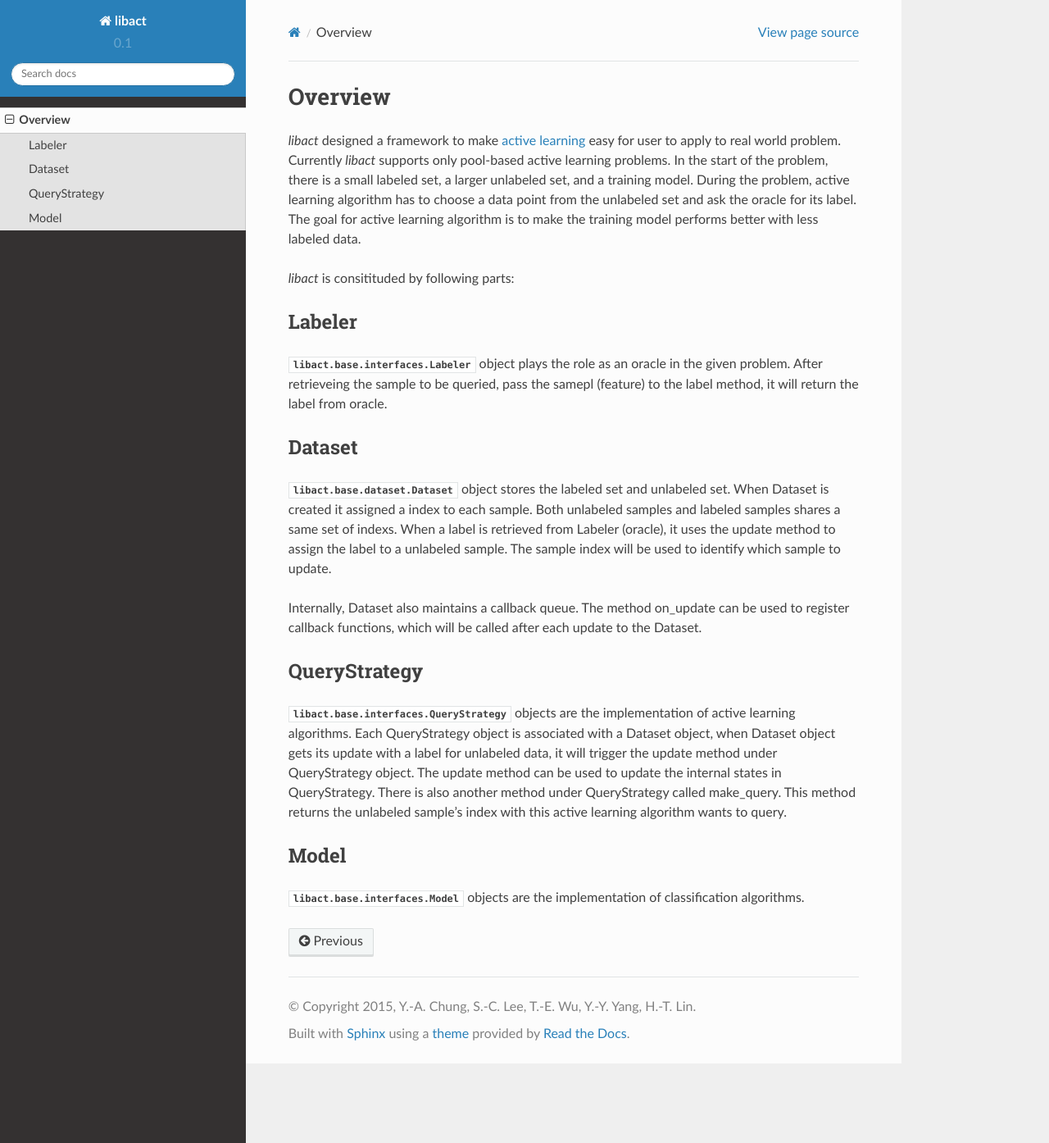
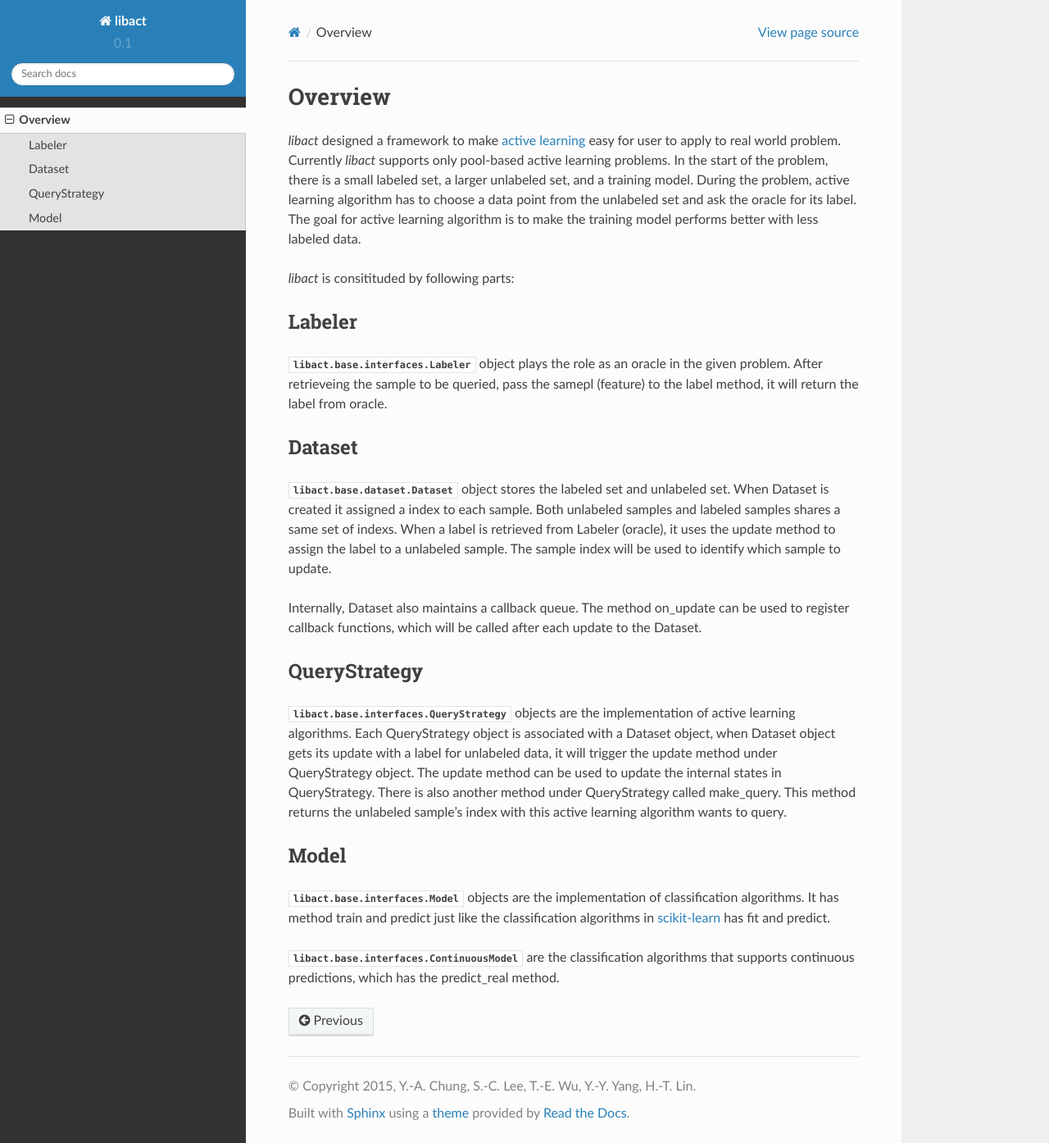
Before and after one commit to ntucllab/libact, a Sphinx documentation site: the page built from docs/overview.rst, in a window 1280 px wide and 1394 px high. Shown: the whole window at 82% size. Built offline with Sphinx 7.4.7 and the Read the Docs theme 2.0.0, drawn with Linux system fonts in a browser that asks for light colours.

Commit message:
more polish on the contents

```diff
--- a/docs/index.rst
+++ b/docs/index.rst
@@ -8,12 +8,12 @@ libact: Pool-based Active Learning in Python
 
 `libact` is a python package designed to make active learning easier for
 real-world users. The package not only implements several popular active
-learning strategies, but also features the [active learning by
-learning](http://www.csie.ntu.edu.tw/~htlin/paper/doc/aaai15albl.pdf)
+learning strategies, but also features the `active learning by
+learning <http://www.csie.ntu.edu.tw/~htlin/paper/doc/aaai15albl.pdf>`_
 meta-strategy that allows the machine to automatically *learn* the best strategy
 on the fly. The package is designed for easy extension in terms of strategies,
 models and labelers. In particular, `libact` models can be easily obtained by
-interfacing with the models in [`scikit-learn`](http://scikit-learn.org/).
+interfacing with the models in `scikit-learn <http://scikit-learn.org/>`_.
 
 -----------------
 Table of Contents
--- a/docs/overview.rst
+++ b/docs/overview.rst
@@ -45,4 +45,10 @@ learning algorithm wants to query.
 Model
 -----
 :py:class:`libact.base.interfaces.Model` objects are the implementation of
-classification algorithms.
+classification algorithms. It has method train and predict just like the
+classification algorithms in `scikit-learn <http://scikit-learn.org/>`_ has fit
+and predict.
+
+:py:class:`libact.base.interfaces.ContinuousModel` are the classification
+algorithms that supports continuous predictions, which has the predict_real
+method.
```
